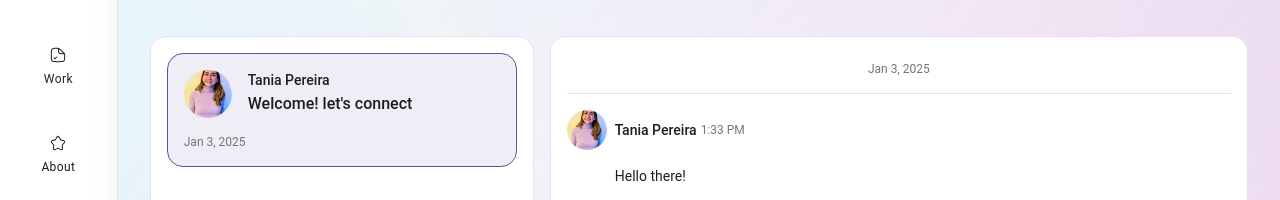
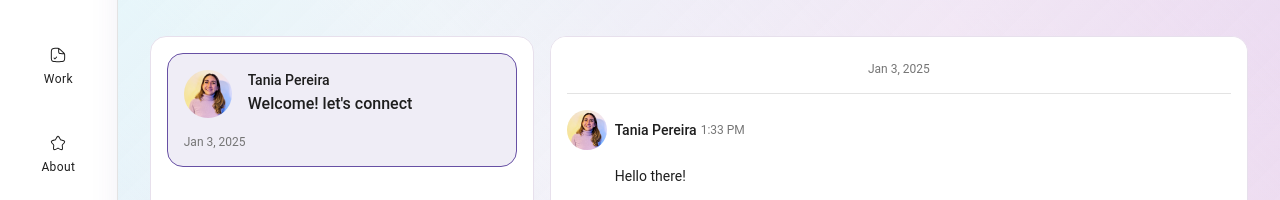
Before and after one commit to tanpereira-tipp3/portfoliopd, a Next.js app: page /inbox in a window 1280 px wide. Shown: the part 149-349 px from the top of the page. Built offline with nearby package versions, Linux system fonts and the light colour scheme.

Commit message:
Align profile images to top in inbox

```diff
--- a/components/InboxContent.tsx
+++ b/components/InboxContent.tsx
@@ -117,6 +117,7 @@ export default function InboxContent() {
                         alt={message.from}
                         fill
                         className="object-cover"
+                        style={{ objectPosition: "top" }}
                       />
                     </div>
                     <div className="flex flex-col gap-1 items-start flex-1 min-w-0">
@@ -182,6 +183,7 @@ export default function InboxContent() {
                         alt={selectedMessage.from}
                         fill
                         className="object-cover"
+                        style={{ objectPosition: "top" }}
                       />
                     </div>
                     <div className="flex gap-1 items-center flex-wrap">
```
